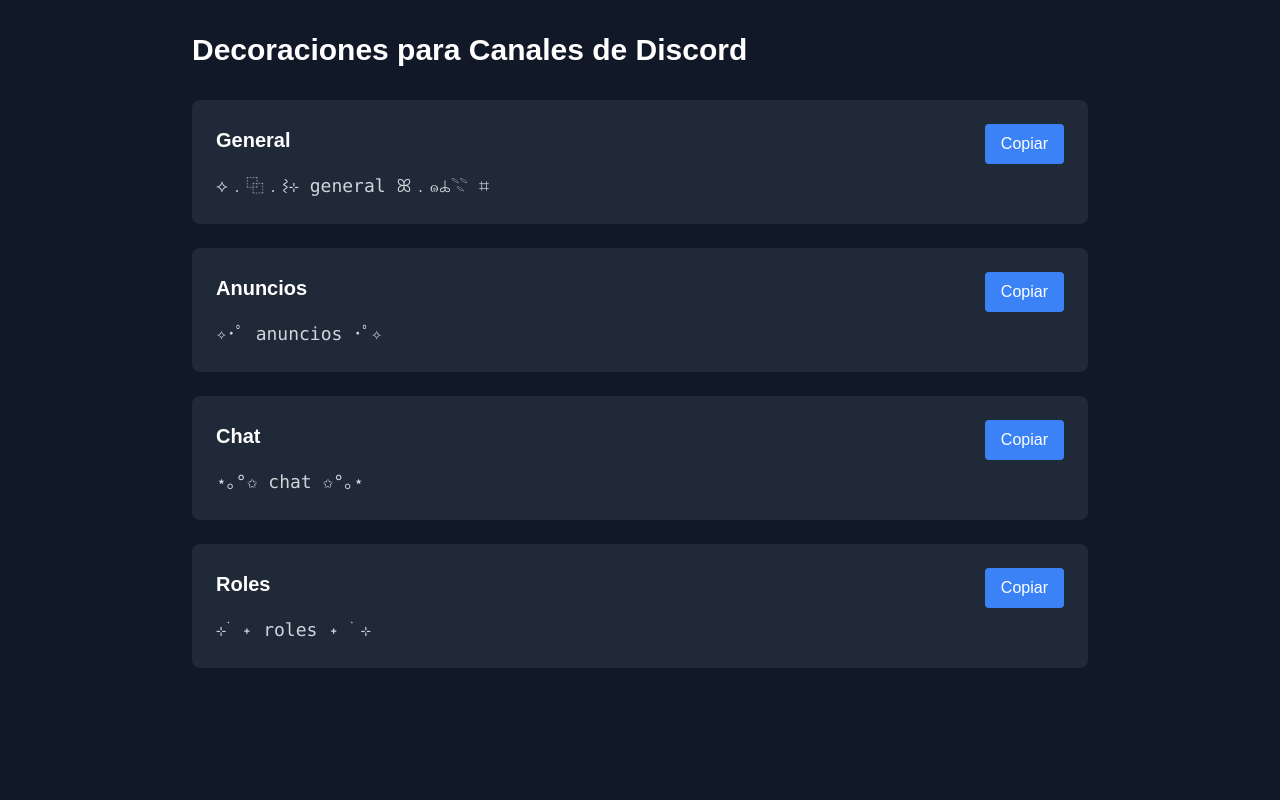
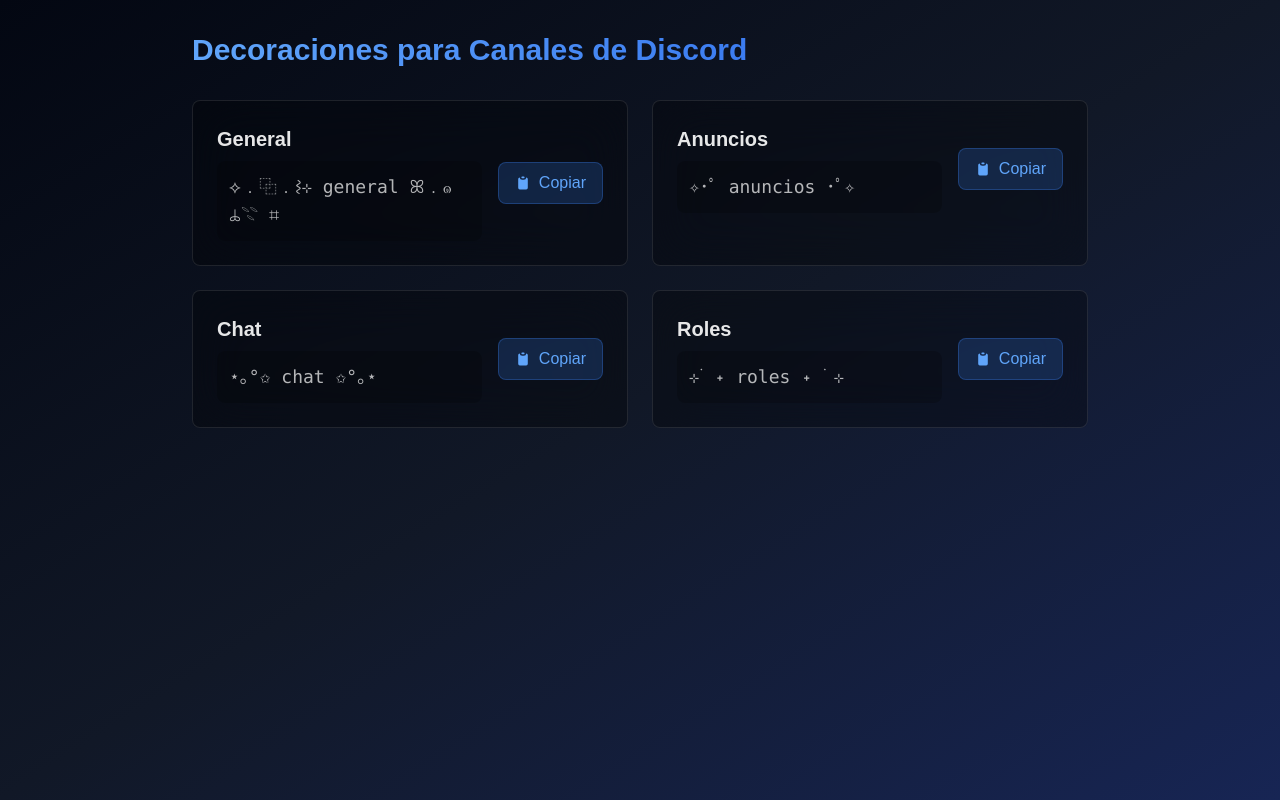
Before and after one commit to nrgpog/web-gen, a Next.js app: page /decoraciones in a window 1280 px wide. Built offline with nearby package versions, Linux system fonts and the light colour scheme; no server answers; sample sign-in values are in the browser's storage.

Commit message:
ghshshdhshs

```diff
--- a/app/decoraciones/page.tsx
+++ b/app/decoraciones/page.tsx
@@ -53,39 +53,68 @@
   // Mostrar pantalla de carga mientras se verifica la sesión
   if (status === 'loading') {
     return (
-      <div className="flex h-screen items-center justify-center bg-gray-900">
-        <div className="text-white text-center">
-          <div className="animate-spin rounded-full h-12 w-12 border-b-2 border-white mx-auto mb-4"></div>
-          <p>Cargando...</p>
+      <div className="min-h-screen bg-gradient-to-br from-gray-950 via-gray-900 to-blue-950 flex items-center justify-center">
+        <div className="text-center p-8 bg-black/30 backdrop-blur-xl rounded-xl border border-white/10">
+          <div className="relative w-16 h-16 mx-auto mb-6">
+            <div className="absolute top-0 left-0 w-full h-full rounded-full border-4 border-blue-500/20"></div>
+            <div className="absolute top-0 left-0 w-full h-full rounded-full border-4 border-blue-500 border-t-transparent animate-spin"></div>
+          </div>
+          <div className="text-xl text-white/90 font-medium">Cargando<span className="animate-pulse">...</span></div>
         </div>
       </div>
     );
   }
 
   return (
-    <div className="min-h-screen bg-gray-900 text-white p-8">
+    <div className="min-h-screen bg-gradient-to-br from-gray-950 via-gray-900 to-blue-950 text-white p-4 md:p-8">
       <div className="max-w-4xl mx-auto">
-        <h1 className="text-3xl font-bold mb-8">Decoraciones para Canales de Discord</h1>
-        <div className="space-y-6">
+        <h1 className="text-3xl font-bold mb-8 bg-gradient-to-r from-blue-400 to-blue-600 bg-clip-text text-transparent">
+          Decoraciones para Canales de Discord
+        </h1>
+        <div className="grid gap-6 grid-cols-1 md:grid-cols-2">
           {decoraciones.map((decoracion) => (
             <div
               key={decoracion.id}
-              className="bg-gray-800 rounded-lg p-6 hover:bg-gray-700 transition-all"
+              className="bg-black/30 backdrop-blur-xl rounded-lg p-4 md:p-6 hover:bg-black/40 transition-all border border-white/10"
             >
-              <div className="flex justify-between items-center">
-                <h2 className="text-xl font-semibold mb-2">{decoracion.nombre}</h2>
+              <div className="flex flex-col sm:flex-row justify-between items-start sm:items-center gap-4">
+                <div className="flex-1 min-w-0">
+                  <h2 className="text-xl font-semibold text-white/90 mb-2">{decoracion.nombre}</h2>
+                  <div className="relative group">
+                    <p className="font-mono text-lg text-white/70 bg-black/20 rounded-lg p-3 break-all">
+                      {decoracion.texto}
+                    </p>
+                    <div className="absolute inset-0 bg-blue-500/5 opacity-0 group-hover:opacity-100 rounded-lg transition-opacity"></div>
+                  </div>
+                </div>
                 <button
                   onClick={() => copiarAlPortapapeles(decoracion.texto)}
-                  className={`px-4 py-2 rounded ${
+                  className={`w-full sm:w-auto px-4 py-2 rounded-lg transition-all ${
                     copiado === decoracion.texto
-                      ? 'bg-green-500 hover:bg-green-600'
-                      : 'bg-blue-500 hover:bg-blue-600'
-                  } transition-colors`}
+                      ? 'bg-green-500/20 text-green-400 border border-green-500/30 hover:bg-green-500/30'
+                      : 'bg-blue-500/20 text-blue-400 border border-blue-500/30 hover:bg-blue-500/30'
+                  }`}
                 >
-                  {copiado === decoracion.texto ? '¡Copiado!' : 'Copiar'}
+                  <span className="flex items-center justify-center gap-2">
+                    {copiado === decoracion.texto ? (
+                      <>
+                        <svg className="w-4 h-4" viewBox="0 0 20 20" fill="currentColor">
+                          <path fillRule="evenodd" d="M16.707 5.293a1 1 0 010 1.414l-8 8a1 1 0 01-1.414 0l-4-4a1 1 0 011.414-1.414L8 12.586l7.293-7.293a1 1 0 011.414 0z" clipRule="evenodd" />
+                        </svg>
+                        <span>¡Copiado!</span>
+                      </>
+                    ) : (
+                      <>
+                        <svg className="w-4 h-4" viewBox="0 0 20 20" fill="currentColor">
+                          <path d="M8 3a1 1 0 011-1h2a1 1 0 110 2H9a1 1 0 01-1-1z" />
+                          <path d="M6 3a2 2 0 00-2 2v11a2 2 0 002 2h8a2 2 0 002-2V5a2 2 0 00-2-2 3 3 0 01-3 3H9a3 3 0 01-3-3z" />
+                        </svg>
+                        <span>Copiar</span>
+                      </>
+                    )}
+                  </span>
                 </button>
               </div>
-              <p className="font-mono text-lg text-gray-300 mt-2">{decoracion.texto}</p>
             </div>
           ))}
         </div>
--- a/app/servidores/page.tsx
+++ b/app/servidores/page.tsx
@@ -173,12 +173,12 @@
   }
 
   return (
-    <div className="min-h-screen bg-gray-900 text-white p-8">
+    <div className="min-h-screen bg-gradient-to-br from-gray-950 via-gray-900 to-blue-950 text-white p-4 md:p-8">
       <div className="max-w-4xl mx-auto">
-        <h1 className="text-3xl font-bold mb-8">Servidores de Discord</h1>
+        <h1 className="text-3xl font-bold mb-8 bg-gradient-to-r from-blue-400 to-blue-600 bg-clip-text text-transparent">Servidores de Discord</h1>
 
         {error && (
-          <div className="bg-red-500 text-white p-4 rounded-lg mb-6">
+          <div className="bg-red-500/20 border border-red-500/30 text-white p-4 rounded-lg mb-6">
             {error}
           </div>
         )}
@@ -187,43 +187,43 @@
           {servidores.map((servidor) => (
             <div
               key={servidor.inviteCode}
-              className="bg-gray-800 rounded-lg p-6 hover:bg-gray-700 transition-all"
+              className="bg-black/30 backdrop-blur-xl rounded-lg p-4 md:p-6 hover:bg-black/40 transition-all border border-white/10"
             >
-              <div className="flex items-center space-x-4">
+              <div className="flex flex-col sm:flex-row sm:items-center gap-4">
                 {servidor.iconUrl ? (
                   <img
                     src={servidor.iconUrl}
                     alt={servidor.name}
-                    className="w-16 h-16 rounded-full"
+                    className="w-16 h-16 rounded-full ring-2 ring-white/10"
                   />
                 ) : (
-                  <div className="w-16 h-16 bg-gray-600 rounded-full flex items-center justify-center">
-                    <span className="text-2xl font-bold">
+                  <div className="w-16 h-16 bg-gradient-to-br from-blue-600 to-blue-800 rounded-full flex items-center justify-center ring-2 ring-white/10">
+                    <span className="text-2xl font-bold text-white">
                       {servidor.name.charAt(0)}
                     </span>
                   </div>
                 )}
-                <div className="flex-1">
-                  <div className="flex items-center space-x-3">
-                    <h2 className="text-xl font-semibold">{servidor.name}</h2>
-                    <span className={`px-3 py-1 rounded-full text-sm ${
-                      servidor.userIsMember ? 'bg-green-500' : 'bg-red-500'
+                <div className="flex-1 min-w-0">
+                  <div className="flex flex-col sm:flex-row sm:items-center gap-2 sm:gap-3">
+                    <h2 className="text-xl font-semibold text-white/90 truncate">{servidor.name}</h2>
+                    <span className={`inline-flex px-3 py-1 rounded-full text-sm w-fit ${
+                      servidor.userIsMember ? 'bg-green-500/20 text-green-400 border border-green-500/30' : 'bg-red-500/20 text-red-400 border border-red-500/30'
                     }`}>
                       {servidor.userIsMember ? 'Miembro' : 'No unido'}
                     </span>
                   </div>
                   {servidor.description && (
-                    <p className="text-gray-300 mt-2">{servidor.description}</p>
+                    <p className="text-white/70 mt-2 line-clamp-2">{servidor.description}</p>
                   )}
-                  <div className="flex items-center space-x-4 mt-3">
-                    <span className="text-gray-400">
+                  <div className="flex flex-col sm:flex-row gap-2 sm:gap-4 mt-3">
+                    <span className="text-white/60 truncate">
                       {servidor.memberCount.toLocaleString()} miembros
                     </span>
                     <a
                       href={`https://discord.gg/${servidor.inviteCode}`}
                       target="_blank"
                       rel="noopener noreferrer"
-                      className="text-blue-400 hover:text-blue-300"
+                      className="text-blue-400 hover:text-blue-300 truncate"
                     >
                       discord.gg/{servidor.inviteCode}
                     </a>
```
